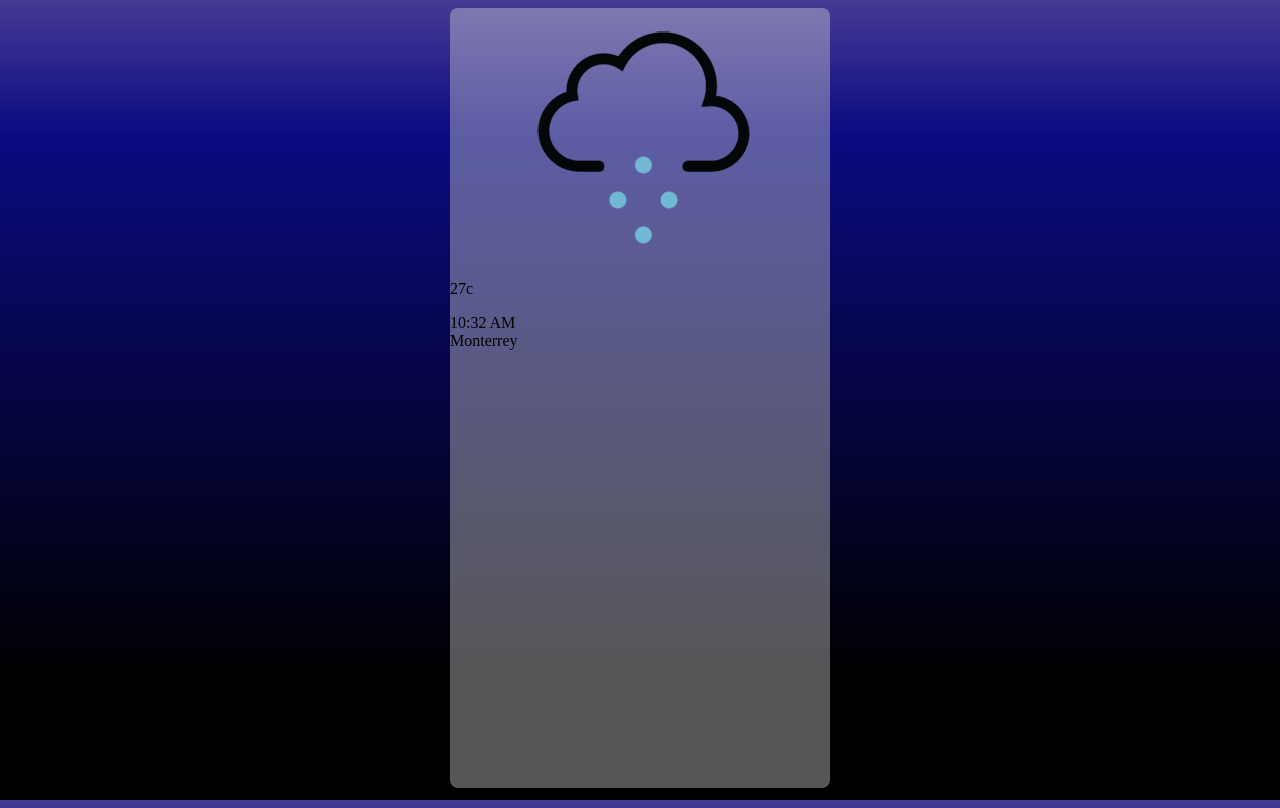
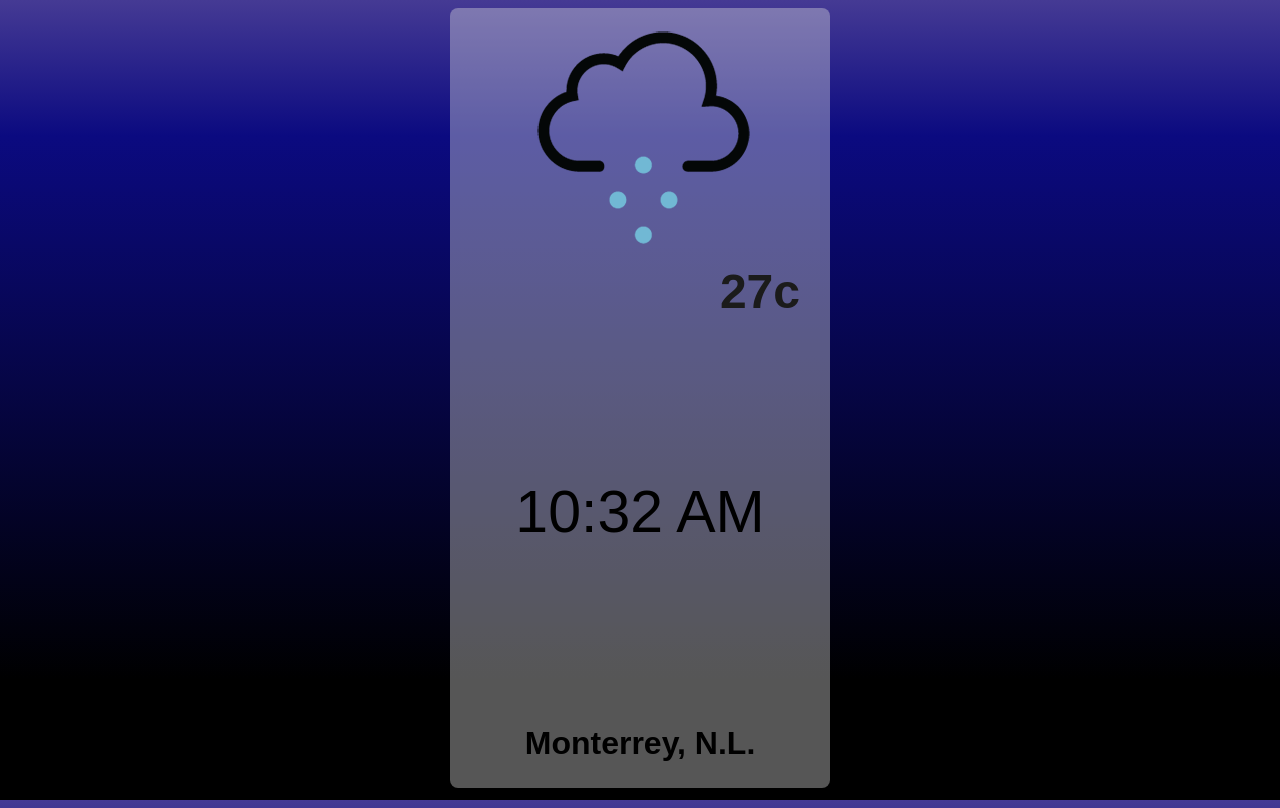
Before and after one commit to bernardogarza/weather-app, a website built with webpack: page src/index.html in a window 1280 px wide. Built offline with nearby package versions, Linux system fonts and the light colour scheme.

Commit message:
Finished the styilng

```diff
--- a/src/index.html
+++ b/src/index.html
@@ -8,6 +8,9 @@
 </head>
 <body class="night">
     <div id="container">
+        <div id="units">
+
+        </div>
         <div id="icon">
                 <img src="static/chanceflurries.png">
         </div>
@@ -15,13 +18,11 @@
             <p class="degrees">27c</p>
         </div>
         <div id="time">
-            <div class="current-time">
-                10:32 AM
-            </div>
+            <p class="current-time">10:32 AM</p>
         </div>
         <div id="location">
             <div class="city">
-                Monterrey
+                Monterrey, N.L.
             </div>
         </div>
     </div>
--- a/src/style/main.scss
+++ b/src/style/main.scss
@@ -5,6 +5,7 @@ body, html {
     background-position: center;
     background-repeat: no-repeat;
     background-size: cover;
+    font-family: sans-serif;
 }
 
 .day {
@@ -29,3 +30,29 @@ body, html {
     margin: 0 auto;
     display: block;
 }
+
+#temp p {
+    margin: 0 0;
+    padding-right: 30px;
+    display: block;
+    text-align: right;
+    color: rgb(27, 27, 27);
+    font-weight: bold;
+    font-size: 48px;
+}
+
+#time, #location {
+    display: block;
+    text-align: center;
+}
+
+#time {
+    font-size: 59px;
+    padding-top: 100px;
+}
+
+#location {
+    padding-top: 120px;
+    font-weight: bold;
+    font-size: 32px;
+}
```
